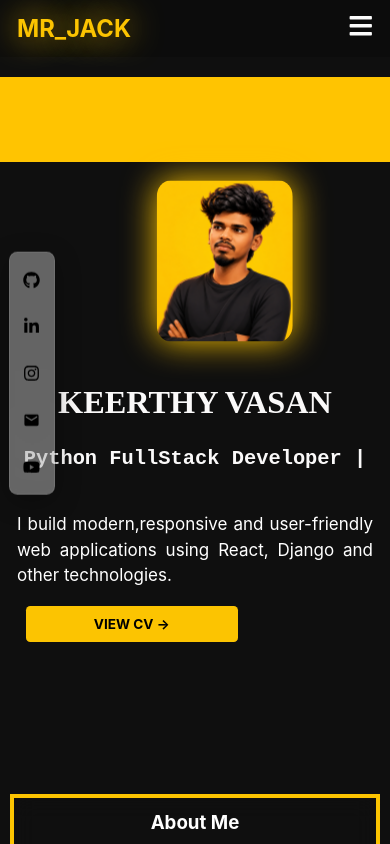
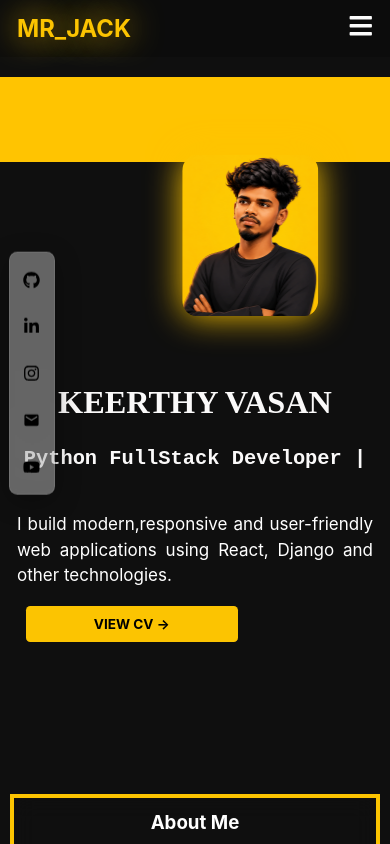
Before and after one commit to keerthy-07/my-app, a React (Create React App) app: page / in a window 390 px wide. Shown: the top 844 px of the page. Built offline with nearby package versions, Linux system fonts and the light colour scheme.

Commit message:
updated responsive head,profile and socialbar

```diff
--- a/src/components/profile/profile.css
+++ b/src/components/profile/profile.css
@@ -131,7 +131,7 @@
     display: block;
     border-radius: 10%;
     right: 150px;
-    transform: translate(35px, -30px);
+    transform: translate(65px, -60px);
   }
 
   .left h2{
```
